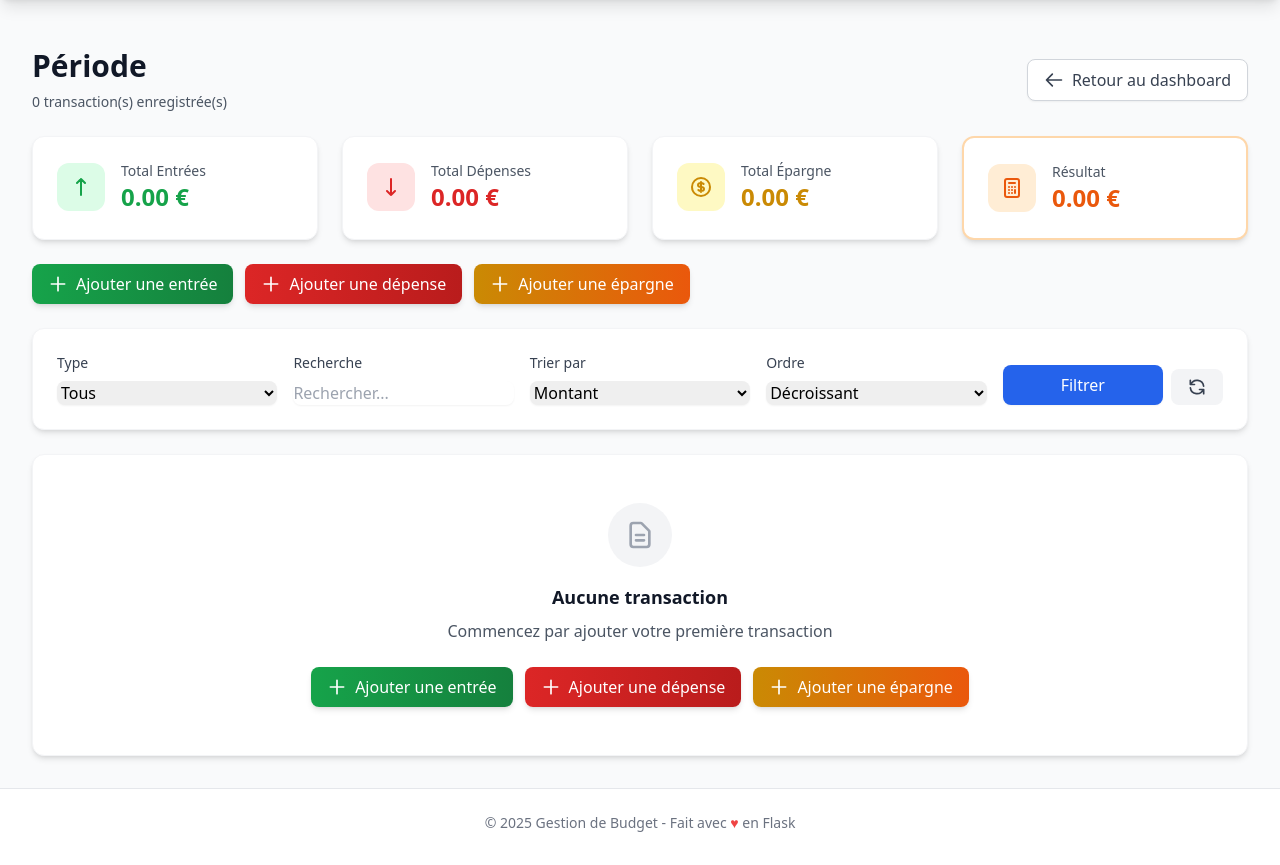
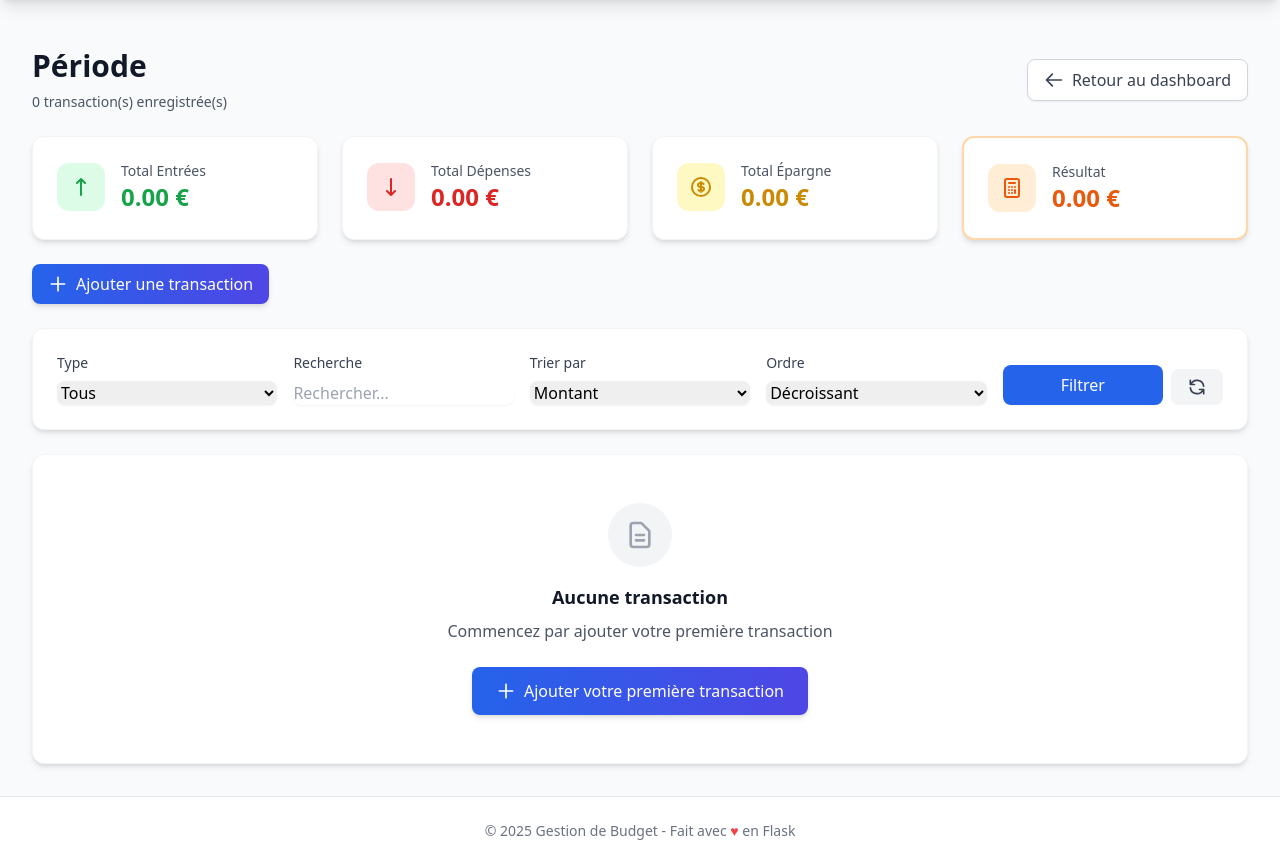
Before and after one commit to llexa97/gestion-budget-julie, a Flask app: template app/templates/periods/detail.html in a window 1280 px wide. Shown: the part 64-929 px from the top of the page. Before the commit the page ends 896 px from the top, so only its background shows below. Run offline with Flask 3, Linux system fonts and the light colour scheme; the template is opened without the code that fills it, so the values that code supplies are empty; some libraries are stand-ins or nearby versions.

Commit message:
feat: Consolidate transaction creation buttons into a single action and enhance transaction type selection UI with dynamic styling and instant feedback.

```diff
--- a/app/templates/periods/detail.html
+++ b/app/templates/periods/detail.html
@@ -100,24 +100,12 @@
     </div>
 
     <!-- Action Buttons -->
-    <div class="flex items-center gap-3 flex-wrap">
-        <a href="{{ url_for('transactions.create', period_id=period.id, type='ENTREE') }}" class="inline-flex items-center px-4 py-2 bg-gradient-to-r from-green-600 to-green-700 hover:from-green-700 hover:to-green-800 text-white font-medium rounded-lg shadow-md hover:shadow-lg transition-all duration-200">
+    <div class="flex items-center gap-3">
+        <a href="{{ url_for('transactions.create', period_id=period.id) }}" class="inline-flex items-center px-4 py-2 bg-gradient-to-r from-blue-600 to-indigo-600 hover:from-blue-700 hover:to-indigo-700 text-white font-medium rounded-lg shadow-md hover:shadow-lg transition-all duration-200">
             <svg class="w-5 h-5 mr-2" fill="none" stroke="currentColor" viewBox="0 0 24 24">
                 <path stroke-linecap="round" stroke-linejoin="round" stroke-width="2" d="M12 4v16m8-8H4"/>
             </svg>
-            Ajouter une entrée
-        </a>
-        <a href="{{ url_for('transactions.create', period_id=period.id, type='DEPENSE') }}" class="inline-flex items-center px-4 py-2 bg-gradient-to-r from-red-600 to-red-700 hover:from-red-700 hover:to-red-800 text-white font-medium rounded-lg shadow-md hover:shadow-lg transition-all duration-200">
-            <svg class="w-5 h-5 mr-2" fill="none" stroke="currentColor" viewBox="0 0 24 24">
-                <path stroke-linecap="round" stroke-linejoin="round" stroke-width="2" d="M12 4v16m8-8H4"/>
-            </svg>
-            Ajouter une dépense
-        </a>
-        <a href="{{ url_for('transactions.create', period_id=period.id, type='EPARGNE') }}" class="inline-flex items-center px-4 py-2 bg-gradient-to-r from-yellow-600 to-orange-600 hover:from-yellow-700 hover:to-orange-700 text-white font-medium rounded-lg shadow-md hover:shadow-lg transition-all duration-200">
-            <svg class="w-5 h-5 mr-2" fill="none" stroke="currentColor" viewBox="0 0 24 24">
-                <path stroke-linecap="round" stroke-linejoin="round" stroke-width="2" d="M12 4v16m8-8H4"/>
-            </svg>
-            Ajouter une épargne
+            Ajouter une transaction
         </a>
     </div>
 
@@ -262,24 +250,12 @@
             </div>
             <h3 class="text-lg font-semibold text-gray-900 mb-2">Aucune transaction</h3>
             <p class="text-gray-600 mb-6">Commencez par ajouter votre première transaction</p>
-            <div class="flex items-center justify-center gap-3 flex-wrap">
-                <a href="{{ url_for('transactions.create', period_id=period.id, type='ENTREE') }}" class="inline-flex items-center px-4 py-2 bg-gradient-to-r from-green-600 to-green-700 hover:from-green-700 hover:to-green-800 text-white font-medium rounded-lg shadow-md hover:shadow-lg transition-all duration-200">
+            <div class="flex items-center justify-center">
+                <a href="{{ url_for('transactions.create', period_id=period.id) }}" class="inline-flex items-center px-6 py-3 bg-gradient-to-r from-blue-600 to-indigo-600 hover:from-blue-700 hover:to-indigo-700 text-white font-medium rounded-lg shadow-md hover:shadow-lg transition-all duration-200">
                     <svg class="w-5 h-5 mr-2" fill="none" stroke="currentColor" viewBox="0 0 24 24">
                         <path stroke-linecap="round" stroke-linejoin="round" stroke-width="2" d="M12 4v16m8-8H4"/>
                     </svg>
-                    Ajouter une entrée
-                </a>
-                <a href="{{ url_for('transactions.create', period_id=period.id, type='DEPENSE') }}" class="inline-flex items-center px-4 py-2 bg-gradient-to-r from-red-600 to-red-700 hover:from-red-700 hover:to-red-800 text-white font-medium rounded-lg shadow-md hover:shadow-lg transition-all duration-200">
-                    <svg class="w-5 h-5 mr-2" fill="none" stroke="currentColor" viewBox="0 0 24 24">
-                        <path stroke-linecap="round" stroke-linejoin="round" stroke-width="2" d="M12 4v16m8-8H4"/>
-                    </svg>
-                    Ajouter une dépense
-                </a>
-                <a href="{{ url_for('transactions.create', period_id=period.id, type='EPARGNE') }}" class="inline-flex items-center px-4 py-2 bg-gradient-to-r from-yellow-600 to-orange-600 hover:from-yellow-700 hover:to-orange-700 text-white font-medium rounded-lg shadow-md hover:shadow-lg transition-all duration-200">
-                    <svg class="w-5 h-5 mr-2" fill="none" stroke="currentColor" viewBox="0 0 24 24">
-                        <path stroke-linecap="round" stroke-linejoin="round" stroke-width="2" d="M12 4v16m8-8H4"/>
-                    </svg>
-                    Ajouter une épargne
+                    Ajouter votre première transaction
                 </a>
             </div>
         </div>
```
Also changed, not shown: app/templates/transactions/form.html (+42 -2 lines).
